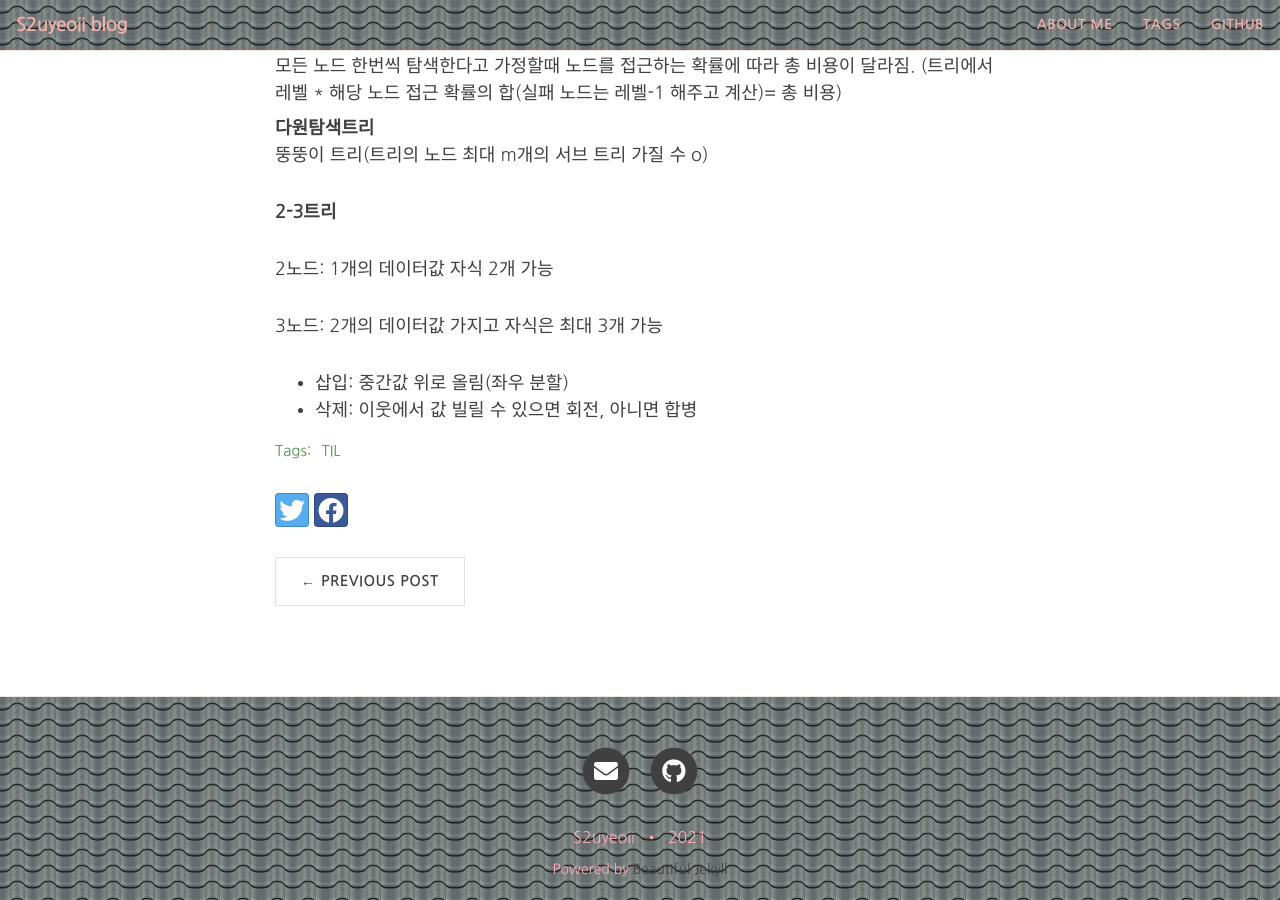
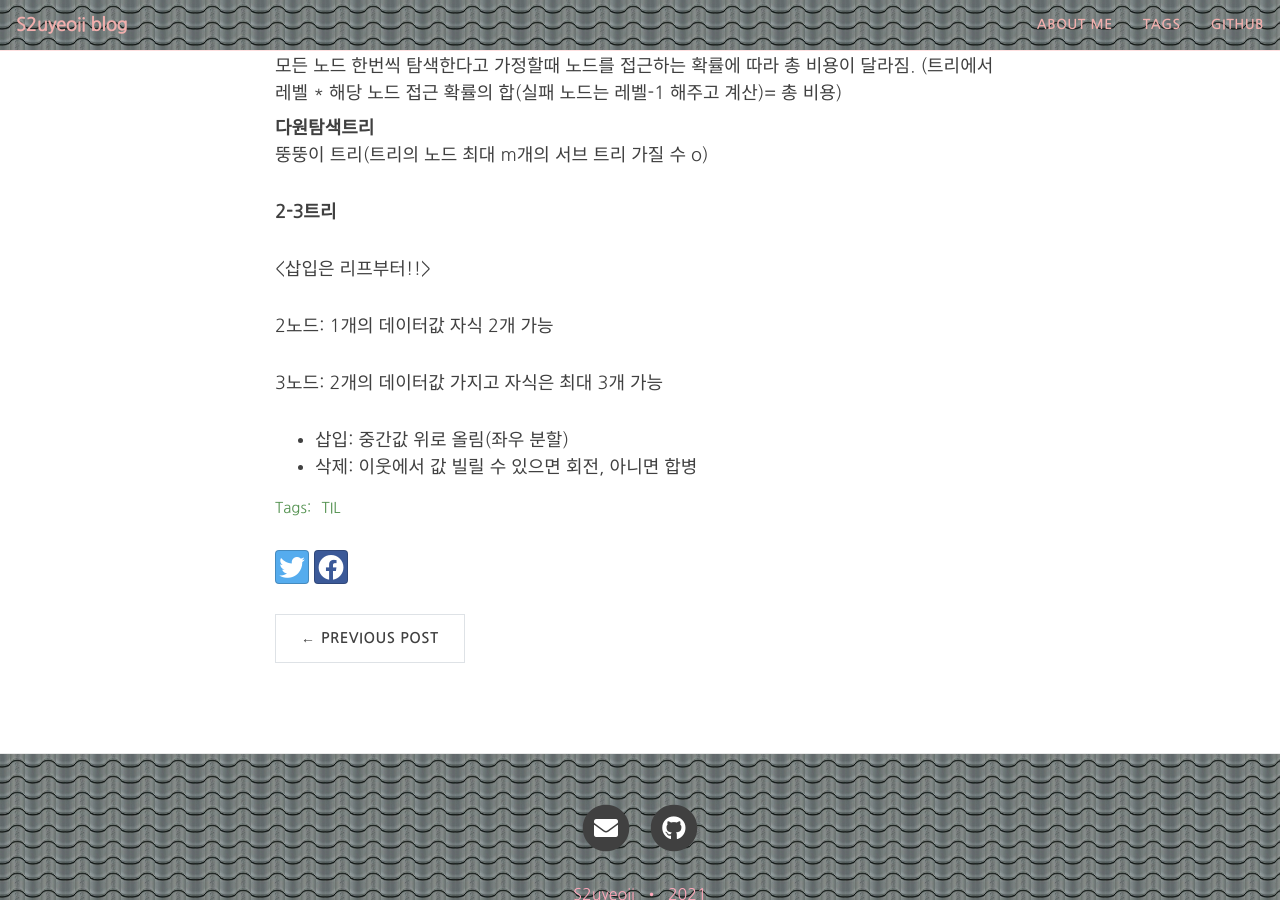
Before and after one commit to yeoneed/yeoneed.github.io, a Jekyll site: the page built from _posts/2021-03-19-TIL-0319.md, in a window 1280 px wide and 900 px high, scrolled down 1888 px. Built offline with Jekyll 4.4.1, drawn with Linux system fonts in a browser that asks for light colours; nearby versions of some CDN libraries; some web fonts are replaced; comment, search, counter and statistics services are not loaded.

Commit message:
Update 2021-03-19-TIL-0319.md

```diff
--- a/_posts/2021-03-19-TIL-0319.md
+++ b/_posts/2021-03-19-TIL-0319.md
@@ -70,6 +70,8 @@ ex) 팩토리얼, 피보나치, 거듭제곱(n단계와 log2(n)의 시간복잡
 
 **2-3트리**
 
+<삽입은 리프부터!!>
+
 2노드: 1개의 데이터값 자식 2개 가능
 
 3노드: 2개의 데이터값 가지고 자식은 최대 3개 가능
```
